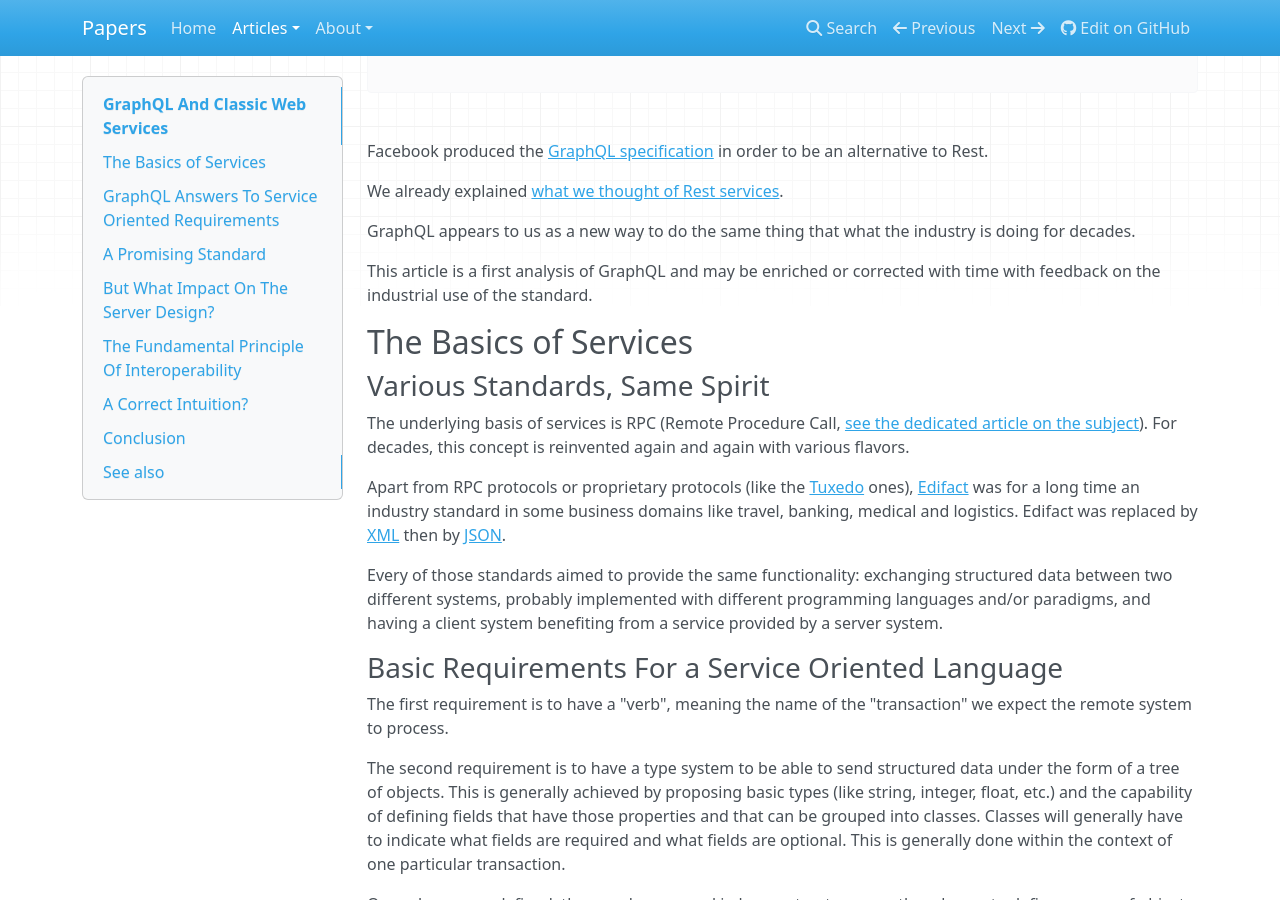
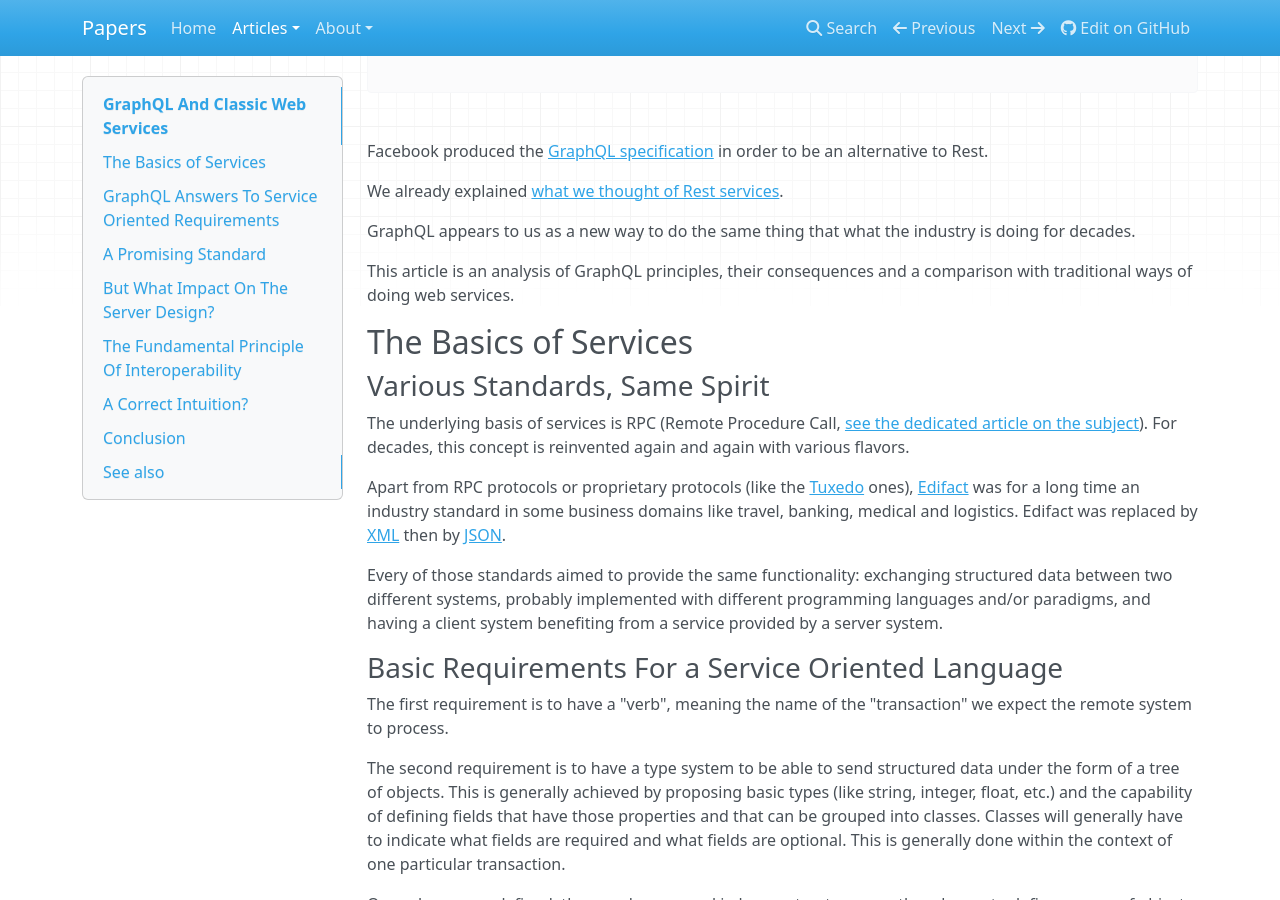
Before and after one commit to orey/papers, an MkDocs documentation site: the page built from docs/articles/graphql-web-services.md, in a window 1280 px wide and 900 px high, scrolled down 359 px. Built offline with MkDocs 1.6.1, drawn with Linux system fonts in a browser that asks for light colours; nearby versions of some CDN libraries; old or Windows-style settings are respelled for this version of MkDocs.

Commit message:
change intro

```diff
--- a/docs/articles/graphql-web-services.md
+++ b/docs/articles/graphql-web-services.md
@@ -8,7 +8,7 @@ We already explained [what we thought of Rest services](about-rest.md).
 
 GraphQL appears to us as a new way to do the same thing that what the industry is doing for decades.
 
-This article is a first analysis of GraphQL and may be enriched or corrected with time with feedback on the industrial use of the standard.
+This article is an analysis of GraphQL principles, their consequences and a comparison with traditional ways of doing web services.
 
 ## The Basics of Services
 
```
